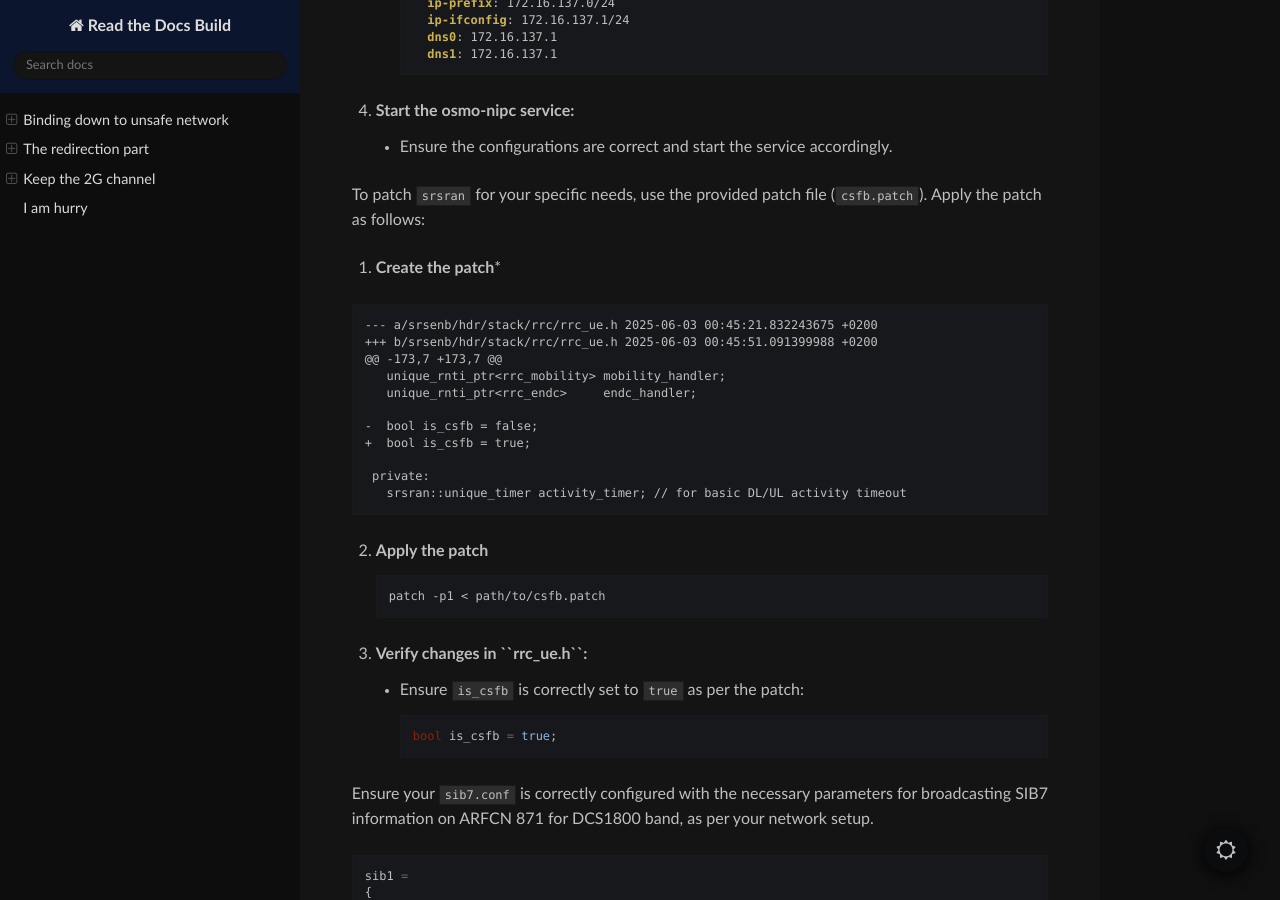
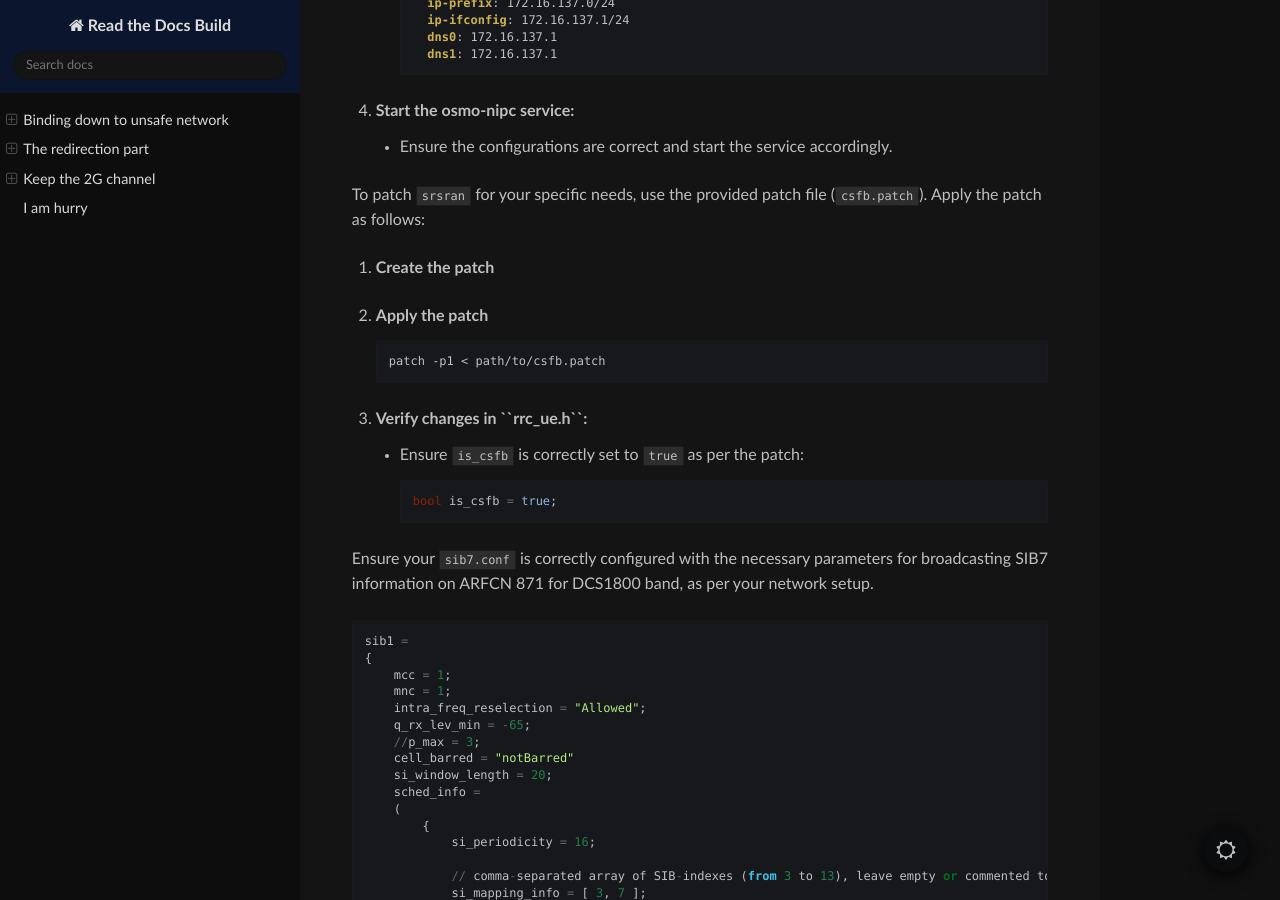
Before and after one commit to bbaranoff/binding-down-to-gsm, a Sphinx documentation site: the page built from docs/index.rst, in a window 1280 px wide and 900 px high, scrolled down 9996 px. Built offline with Sphinx 7.4.7 and the Read the Docs theme 3.1.0, drawn with Linux system fonts in a browser that asks for light colours.

```diff
--- a/docs/index.rst
+++ b/docs/index.rst
@@ -570,11 +570,9 @@ Patching srsran
 To patch ``srsran`` for your specific needs, use the provided patch file
 (``csfb.patch``). Apply the patch as follows:
 
-1. **Create the patch**\ \*
+1. **Create the patch**
 
 .. code:: patch
-
-
    --- a/srsenb/hdr/stack/rrc/rrc_ue.h 2025-06-03 00:45:21.832243675 +0200
    +++ b/srsenb/hdr/stack/rrc/rrc_ue.h 2025-06-03 00:45:51.091399988 +0200
    @@ -173,7 +173,7 @@
```
